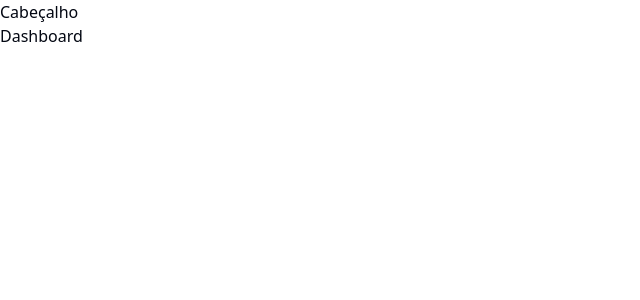
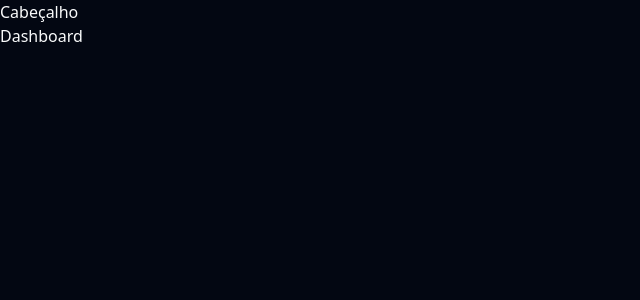
Before and after one commit to NayaraHolanda/pizzashop-web, a React (Vite) app: page / in a window 1280 px wide. Shown: the top 300 px of the page, without its empty margins (0-640 px from the left). Built offline with nearby package versions, Linux system fonts and the light colour scheme.

Commit message:
Add Theme Toggle

```diff
--- a/src/App.tsx
+++ b/src/App.tsx
@@ -4,14 +4,17 @@
 import { RouterProvider } from 'react-router-dom'
 import { Toaster } from 'sonner'
 
+import { ThemeProvider } from './components/theme/theme-provider'
 import { router } from './routes'
 
 export function App() {
   return (
     <HelmetProvider>
-      <Helmet titleTemplate="%s | pizza.shop" />
-      <Toaster richColors />
-      <RouterProvider router={router} />
+      <ThemeProvider storageKey="pizzashop-theme" defaultTheme="dark">
+        <Helmet titleTemplate="%s | pizza.shop" />
+        <Toaster richColors />
+        <RouterProvider router={router} />
+      </ThemeProvider>
     </HelmetProvider>
   )
 }
--- /dev/null
+++ b/src/components/theme/theme-provider.tsx
@@ -0,0 +1,73 @@
+import { createContext, useContext, useEffect, useState } from 'react'
+
+type Theme = 'dark' | 'light' | 'system'
+
+type ThemeProviderProps = {
+  children: React.ReactNode
+  defaultTheme?: Theme
+  storageKey?: string
+}
+
+type ThemeProviderState = {
+  theme: Theme
+  setTheme: (theme: Theme) => void
+}
+
+const initialState: ThemeProviderState = {
+  theme: 'system',
+  setTheme: () => null,
+}
+
+const ThemeProviderContext = createContext<ThemeProviderState>(initialState)
+
+export function ThemeProvider({
+  children,
+  defaultTheme = 'system',
+  storageKey = 'vite-ui-theme',
+  ...props
+}: ThemeProviderProps) {
+  const [theme, setTheme] = useState<Theme>(
+    () => (localStorage.getItem(storageKey) as Theme) || defaultTheme,
+  )
+
+  useEffect(() => {
+    const root = window.document.documentElement
+
+    root.classList.remove('light', 'dark')
+
+    if (theme === 'system') {
+      const systemTheme = window.matchMedia('(prefers-color-scheme: dark)')
+        .matches
+        ? 'dark'
+        : 'light'
+
+      root.classList.add(systemTheme)
+      return
+    }
+
+    root.classList.add(theme)
+  }, [theme])
+
+  const value = {
+    theme,
+    setTheme: (theme: Theme) => {
+      localStorage.setItem(storageKey, theme)
+      setTheme(theme)
+    },
+  }
+
+  return (
+    <ThemeProviderContext.Provider {...props} value={value}>
+      {children}
+    </ThemeProviderContext.Provider>
+  )
+}
+
+export const useTheme = () => {
+  const context = useContext(ThemeProviderContext)
+
+  if (context === undefined)
+    throw new Error('useTheme must be used within a ThemeProvider')
+
+  return context
+}
--- /dev/null
+++ b/src/components/theme/theme-toggle.tsx
@@ -0,0 +1,38 @@
+import { Moon, Sun } from 'lucide-react'
+
+import { Button } from '@/components/ui/button'
+import {
+  DropdownMenu,
+  DropdownMenuContent,
+  DropdownMenuItem,
+  DropdownMenuTrigger,
+} from '@/components/ui/dropdown-menu'
+
+import { useTheme } from './theme-provider'
+
+export function ModeToggle() {
+  const { setTheme } = useTheme()
+
+  return (
+    <DropdownMenu>
+      <DropdownMenuTrigger asChild>
+        <Button variant="outline" size="icon">
+          <Sun className="h-[1.2rem] w-[1.2rem] rotate-0 scale-100 transition-all dark:-rotate-90 dark:scale-0" />
+          <Moon className="absolute h-[1.2rem] w-[1.2rem] rotate-90 scale-0 transition-all dark:rotate-0 dark:scale-100" />
+          <span className="sr-only">Toggle theme</span>
+        </Button>
+      </DropdownMenuTrigger>
+      <DropdownMenuContent align="end">
+        <DropdownMenuItem onClick={() => setTheme('light')}>
+          Light
+        </DropdownMenuItem>
+        <DropdownMenuItem onClick={() => setTheme('dark')}>
+          Dark
+        </DropdownMenuItem>
+        <DropdownMenuItem onClick={() => setTheme('system')}>
+          System
+        </DropdownMenuItem>
+      </DropdownMenuContent>
+    </DropdownMenu>
+  )
+}
```
